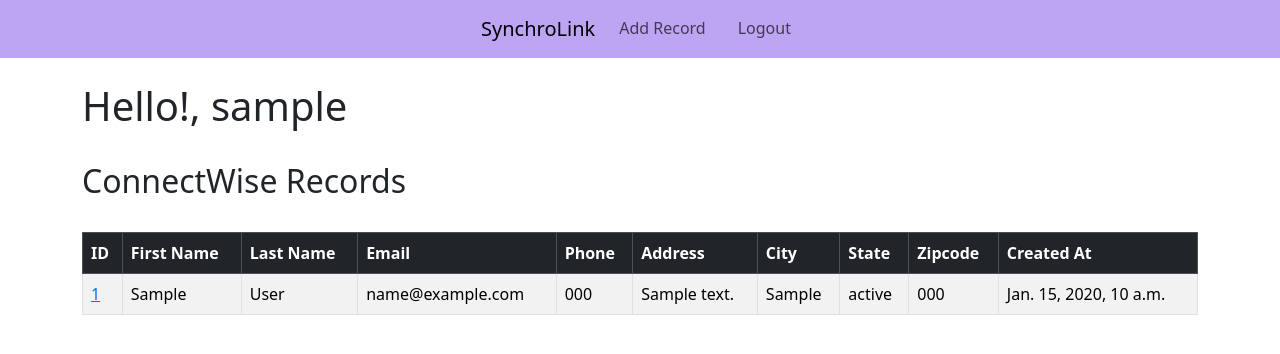
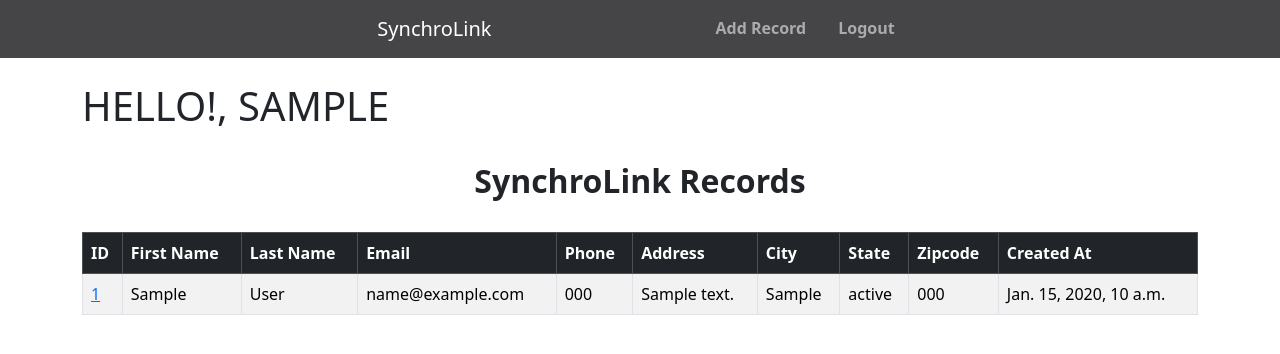
Before and after one commit to cacinterino/CRM-APP-DEV, a Django app: page / in a window 1280 px wide. Shown: the top 354 px of the page. Run offline with Django 5.2, Linux system fonts and the light colour scheme; a user stored in the database is signed in; tables that the repository leaves empty hold one stand-in row (values such as "Sample post").

Commit message:
Change the color of the navbar Change the weight of the navbar items made the synchrolink center

```diff
--- a/demo/CRMAPP/webapp/templates/home.html
+++ b/demo/CRMAPP/webapp/templates/home.html
@@ -4,9 +4,9 @@
 <!-- <div class="col-md-6 offset-sm-3"> -->
     <div>
     {% if user.is_authenticated %}
-        <h1>Hello!, {{user.username}}</h1>
+        <h1 class="text-uppercase">Hello!, {{user.username}}</h1>
         <br>
-        <h2>ConnectWise Records</h2>
+        <h2 class="text-center fw-bolder">SynchroLink Records</h2>
         <table class="table table-striped table-hover table-bordered">
             <thead class="table-dark">
               <tr>
--- a/demo/CRMAPP/webapp/templates/navbar.html
+++ b/demo/CRMAPP/webapp/templates/navbar.html
@@ -1,26 +1,26 @@
-<nav class="navbar navbar-expand-lg" style="background-color: rgb(189, 165, 243)">
+<nav class="navbar navbar-expand-lg navbar-dark" style="background-color: rgb(69, 68, 71)">
     <div class="container justify-content-center">
       <a class="navbar-brand" href="{% url 'home' %}">SynchroLink</a>
       <button class="navbar-toggler" type="button" data-bs-toggle="collapse" data-bs-target="#navbarSupportedContent" aria-controls="navbarSupportedContent" aria-expanded="false" aria-label="Toggle navigation">
         <span class="navbar-toggler-icon"></span>
       </button>
-      <div class="collapse navbar-collapse flex-grow-0" id="navbarSupportedContent">
+      <div class="collapse navbar-collapse flex-grow-0" id="navbarSupportedContent" style="margin-left: 200px;">
         <ul class="navbar-nav ms-auto nav-underline">
 
           {% if user.is_authenticated %}
           <li class="nav-item">
-            <a class="nav-link" href="{% url 'add_record' %}">Add Record</a>
+            <a class="nav-link" href="{% url 'add_record' %}" style="font-weight: 700;">Add Record</a>
           </li>
 
           <li class="nav-item">
-            <a class="nav-link" href="{% url 'logout' %}">Logout</a>
+            <a class="nav-link" href="{% url 'logout' %}" style="font-weight: 700;">Logout</a>
           </li>
           {% else %}
           <li class="nav-item">
-            <a class="nav-link" href="{% url 'register' %}">Register</a>
+            <a class="nav-link" href="{% url 'register' %}" style="font-weight: 700;">Register</a>
           </li>
           <li class="nav-item">
-            <a class="nav-link" href="{% url 'home' %}">Login</a>
+            <a class="nav-link" href="{% url 'home' %}" style="font-weight: 700;">Login</a>
           </li>
           {% endif %}
         </ul>
```
